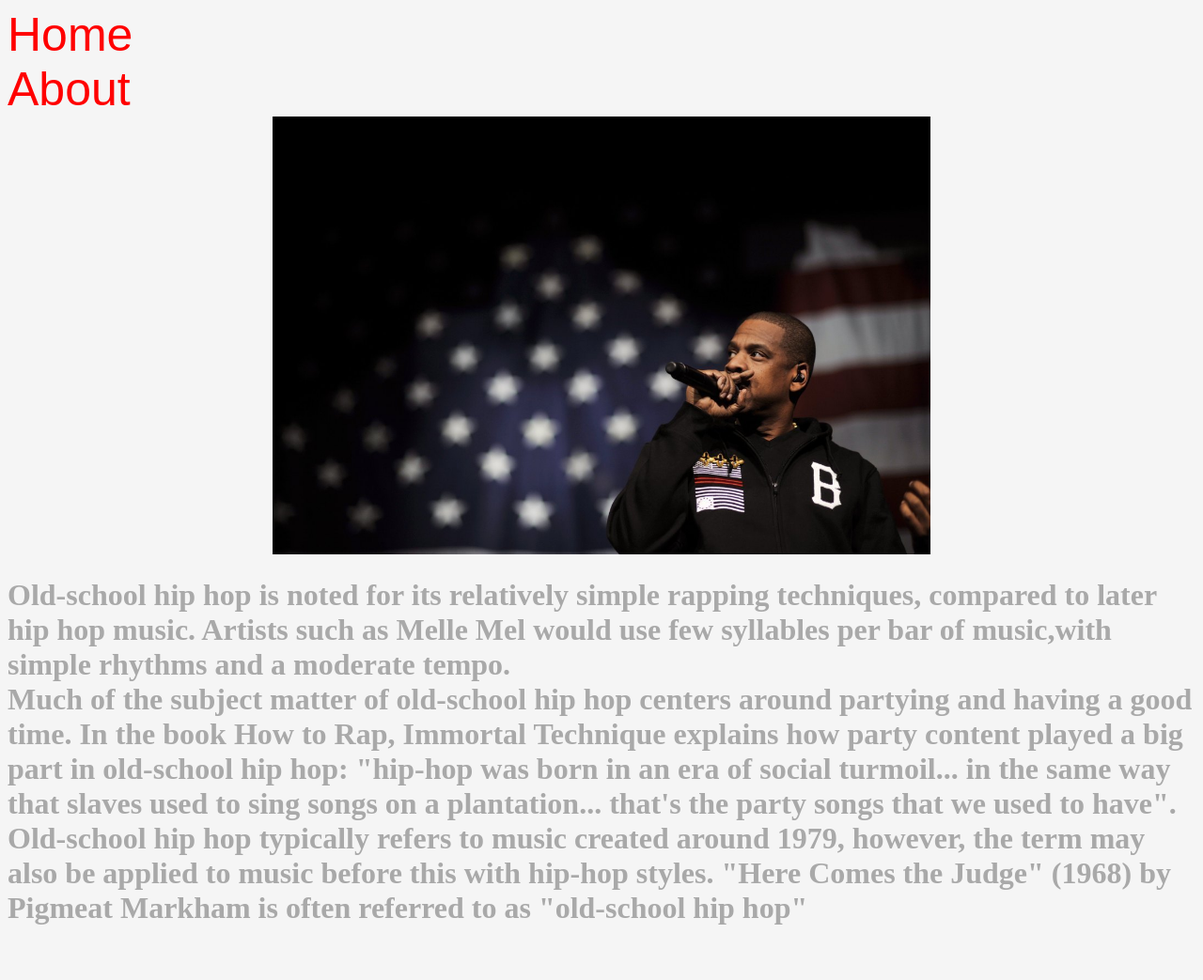
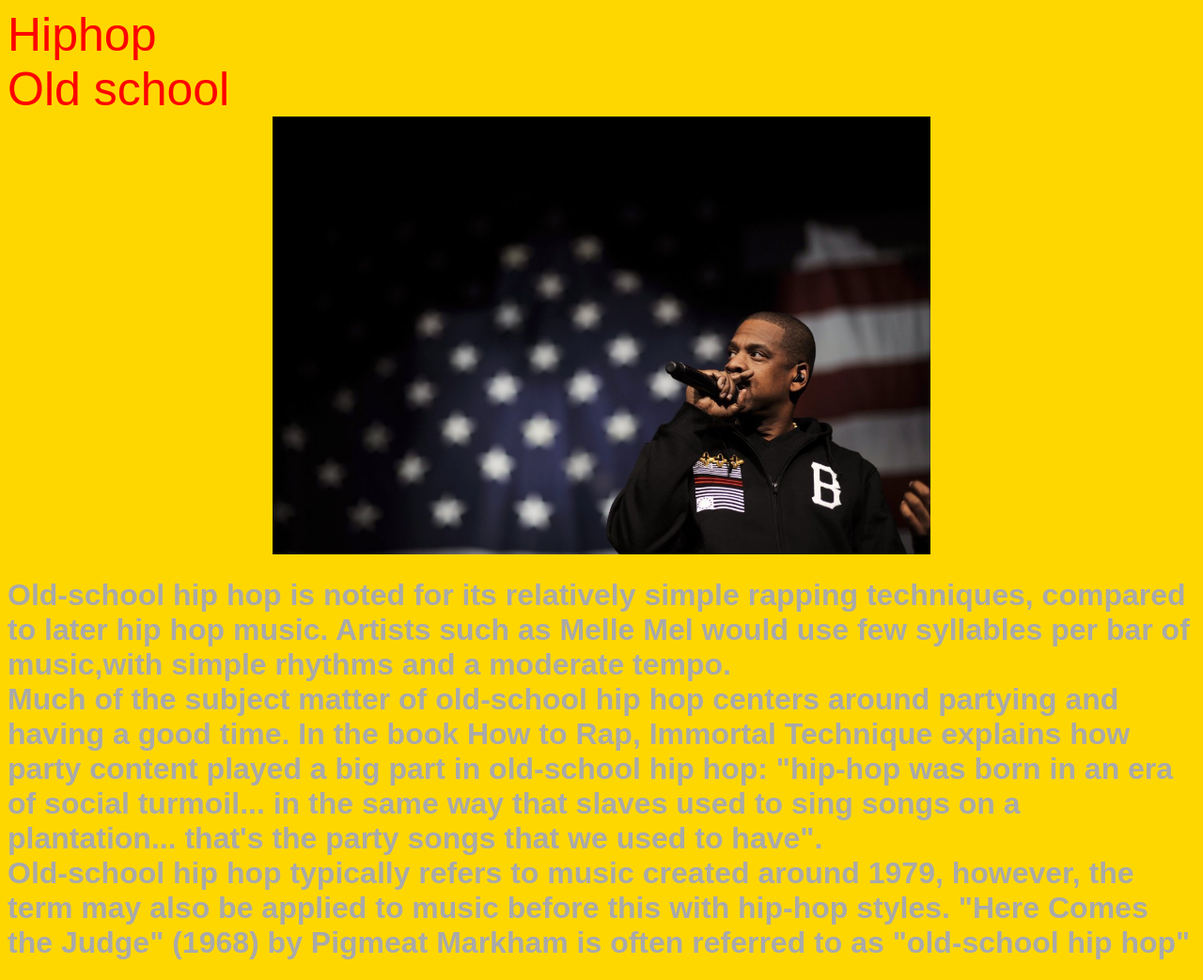
Before and after one commit to SangdooJung/SangDooJung.github.io, a plain HTML site: page inclassassignment/about.html in a window 1280 px wide. Shown: the whole page at 94% size. Before the commit the page ends 1006 px from the top, so only its background shows below. Drawn offline with Linux system fonts and the light colour scheme.

Commit message:
bootstrap assignment

```diff
--- a/inclassassignment/about.html
+++ b/inclassassignment/about.html
@@ -3,7 +3,7 @@
 
 <head>
   <meta charset="utf-8">
-  <title>VINSMOKE</title>
+  <title>History of HipHop</title>
 
   <link href="style.css" rel="stylesheet">
 </head>
@@ -11,8 +11,8 @@
 <body>
     <nav>
         <ul>
-            <li><a href ="index.html">Home</a></li>
-            <li><a href ="about.html">About</a></li>
+            <li><a href ="index.html">Hiphop</a></li>
+            <li><a href ="about.html">Old school</a></li>
         </ul>
     </nav>
 
@@ -22,7 +22,7 @@
 
 
         </div></center>
-    <h1>
+    <h1 id="home">
         Old-school hip hop is noted for its relatively simple rapping techniques, compared to later hip hop music.  Artists such as Melle Mel would use few syllables per bar of music,with simple rhythms  and a moderate tempo.<br>
 
 Much of the subject matter of old-school hip hop centers around partying and having a good time. In the book How to Rap, Immortal Technique explains how party content played a big part in old-school hip hop: "hip-hop was born in an era of social turmoil... in the same way that slaves used to sing songs on a plantation... that's the party songs that we used to have".<br>
--- a/inclassassignment/style.css
+++ b/inclassassignment/style.css
@@ -1,15 +1,18 @@
 h1{
+   font-family: 'Laila', serif;
 
     color:darkgrey
 
 }
 
-
 body {
-    background-color:whitesmoke
+    background-color:gold
     }
 
+#home {
 
+font-family: 'Raleway', sans-serif;
+}
 .image{
 
   border: 3px solid darkgrey;
@@ -47,7 +50,7 @@ nav ul{
 
 #about {
 
-
+    font-family: 'Raleway', sans-serif;
     margin-left: auto;
     margin-right: auto;
     width: 400px;
```
Also changed, not shown: about.html (+1 -1 lines), inclassassignment/index.html (+3 -3 lines), 2 other files.
